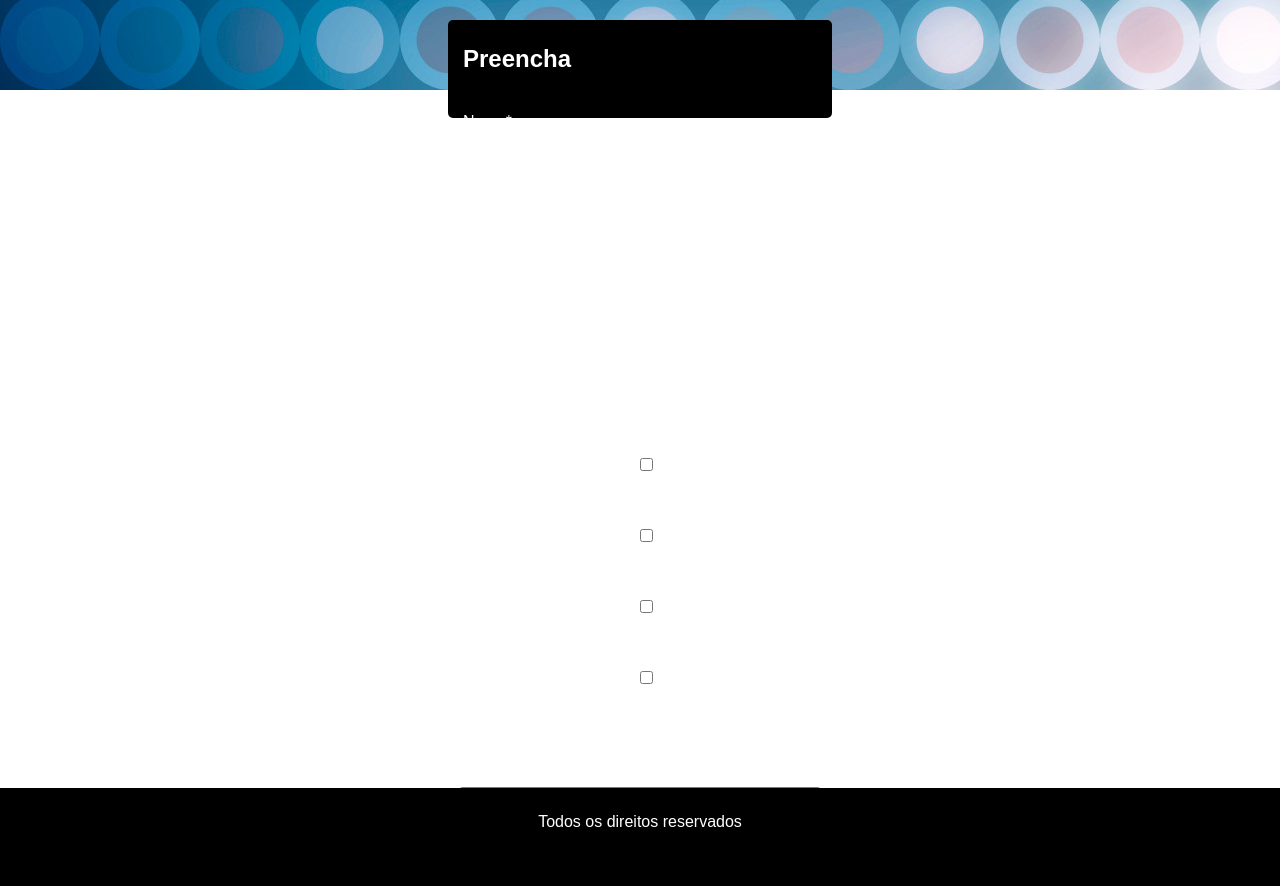
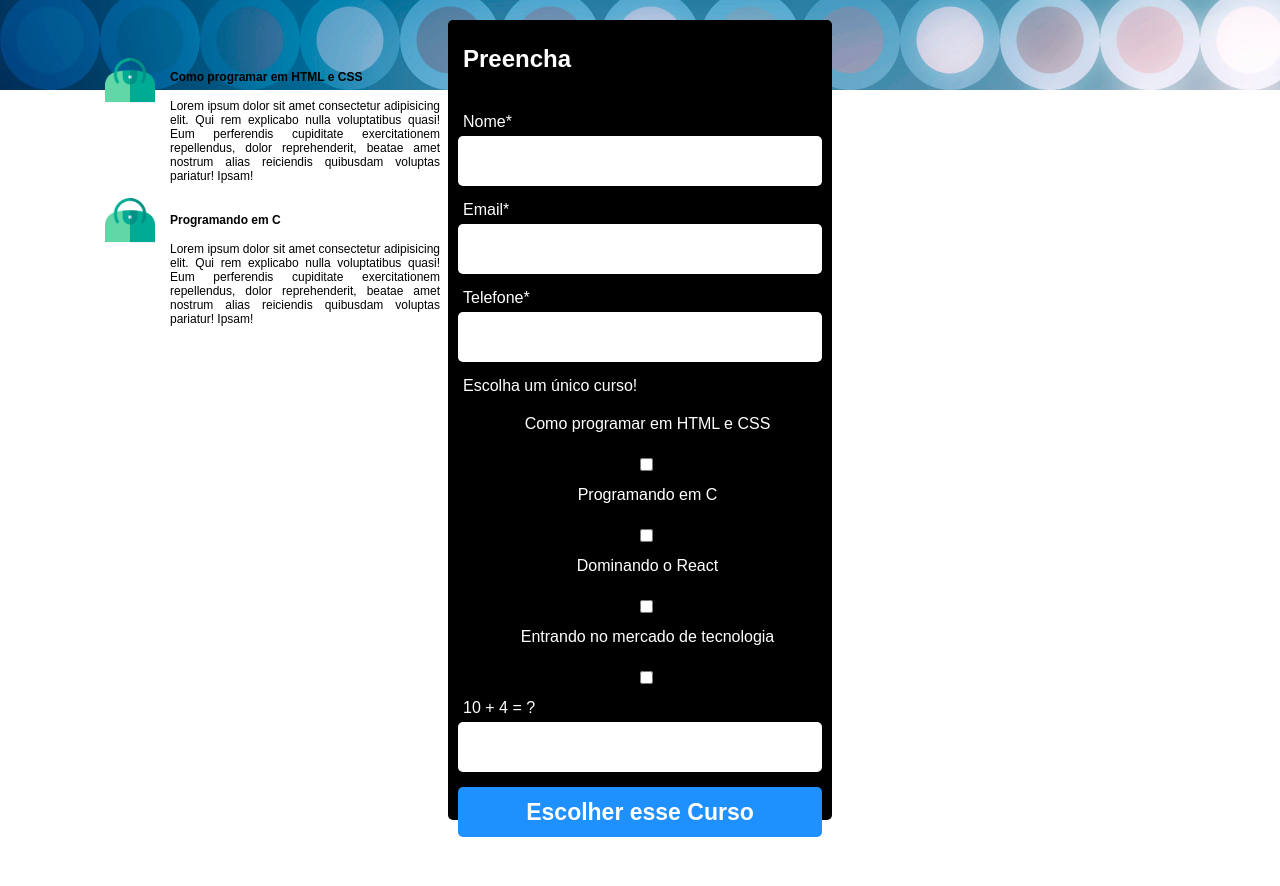
Before and after one commit to mxthunder123/Landing-Page, a plain HTML site: page index.html in a window 1280 px wide. Shown: the part 700-1586 px from the top of the page. Drawn offline with Linux system fonts and the light colour scheme; a script that the page names is missing.

Commit message:
Update style.css

```diff
--- a/style.css
+++ b/style.css
@@ -63,7 +63,7 @@
 .div-form{
     width:30%;
     background-color:black;
-    height: 98px;
+    height: 100vh;
     margin:auto;
     position:relative;
     top: -70px;
```
